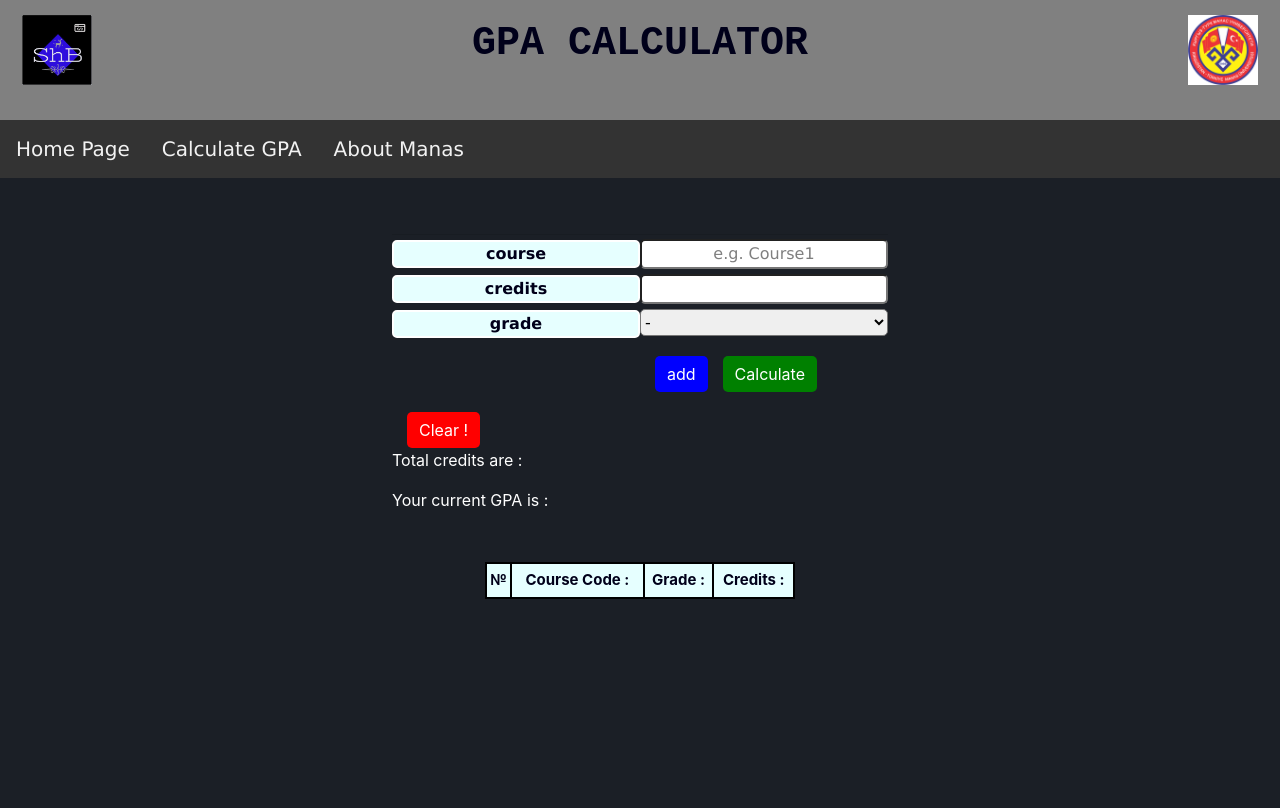
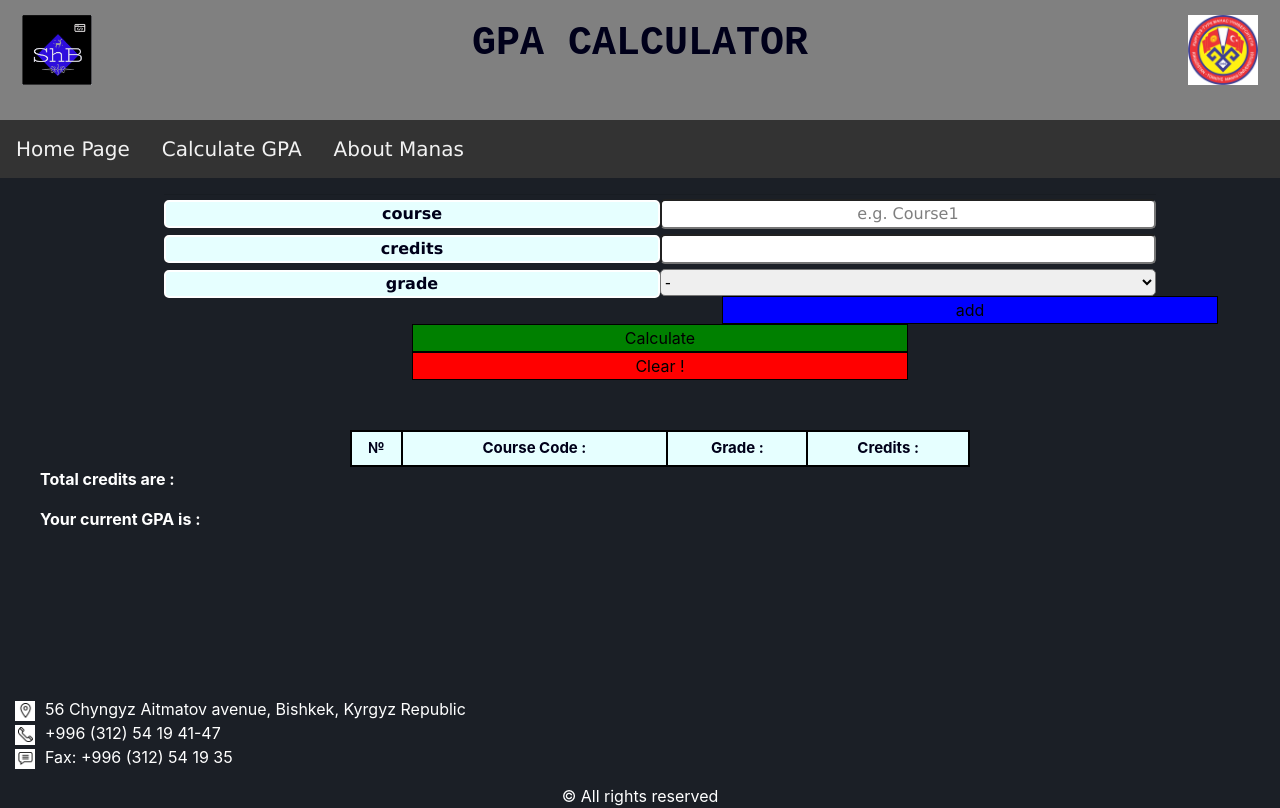
Before and after one commit to shumkar-barpiev/gpa-project, a React (Create React App) app: page /calculate in a window 1280 px wide. Shown: the top 808 px of the page. Built offline with nearby package versions, Linux system fonts and the light colour scheme.

Commit message:
Update Calculate.js

```diff
--- a/src/Calculate.js
+++ b/src/Calculate.js
@@ -1,6 +1,5 @@
 import React,{useState} from 'react';
 import './Calculate.css';
-
 
 var list1= [];
 var list2= [];
@@ -19,13 +18,11 @@ function Calculate() {
   const [averagestate, setAverageState] = useState(null)
 
     return (
-      <div>
-        <div className="left"></div>
-            <div className="middle">
+      <div className="form">
+        <form>
+            <ul className="form-container">
                   <div className="inputdiv">
-                        <div className="tdhead">
-                        course
-                        </div>
+                        <div className="tdhead"> course </div>
                         <div className="thead">
                         <input  className='inp'   type='text'   name='age'    placeholder='e.g. Course1'          onChange={ (event) => {
           			            coursename=event.target.value;
@@ -67,9 +64,9 @@ function Calculate() {
                 		          <option name='grade' value="0">FF</option>
                 		        </select>
                         </div>
-
-
-                      <button type= 'button' id='add-btn' name="add-btn" className="btn" onClick={ (event) => {
+                </div>
+                <div className="space">
+                    <button type= 'button' id='add-btn' name="add-btn" className="button secondary text center" onClick={ (event) => {
                 if(coursenamestate!=="" && gradestate !==null && creditstate!== null ){
                           if(isNaN(creditstate)){
                             alert(" Credits must be a number!!!")
@@ -117,7 +114,7 @@ function Calculate() {
                 }
               }>add</button>
 
-                <button type='button' id='calculate-btn' className="btn" name="add-btn"   onClick={ (event) => {
+                    <button type='button' id='calculate-btn' className="button secondary text center" name="add-btn"   onClick={ (event) => {
                       if(list1.length !== 0 && list2.length !== 0 && list3.length !== 0 && list4.length !== 0){
                         if(Boolean(check)){
 
@@ -131,7 +128,8 @@ function Calculate() {
                                     temp=0;
                                   }
                                   avrg=total_rates/total_credits;
-                            setAverageState(avrg)
+                                  var res=avrg.toPrecision(3);
+                                setAverageState(res);
                                 check=0;
                                 }
                                 else{
@@ -144,13 +142,8 @@ function Calculate() {
                     }
                   } >Calculate</button>
 
-                <button type= 'button' className='btn' id='clear-btn' name="clear-btn"  onClick={() => window.location.reload(false) }>Clear !</button>
-                <p>Total credits are :  {total_credits}</p>
-                <p>Your current GPA  is :  {averagestate}</p>
-
-
+                    <button type= 'button' className=' button secondary text center' id='clear-btn' name="clear-btn"  onClick={() => window.location.reload(false) }>Clear !</button>
                 </div>
-
                   <div>
                     <table className="tbl-inputs"id='show'>
                        <tr>
@@ -161,9 +154,12 @@ function Calculate() {
                        </tr>
                     </table>
                   </div>
-
+                  <div className="result">
+                      <p><b>Total credits are : {total_credits}</b></p>
+                      <p ><b>Your current GPA  is : {averagestate}</b></p>
                   </div>
-        <div className="right"></div>
+              </ul>
+        </form>
       </div>
     );
 }
```
Lines whose indentation alone changed are shown as unchanged.
